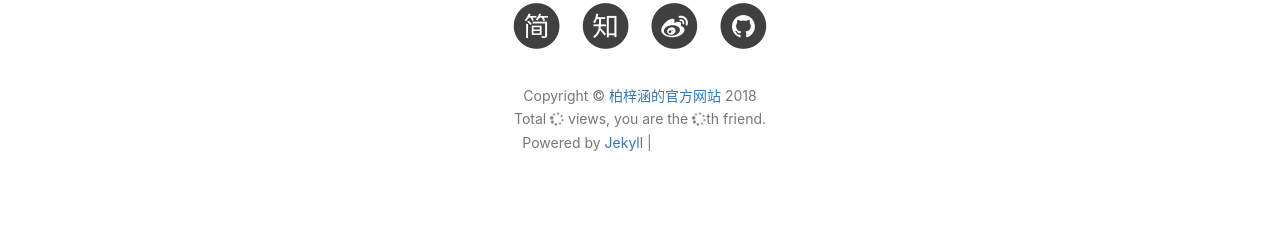
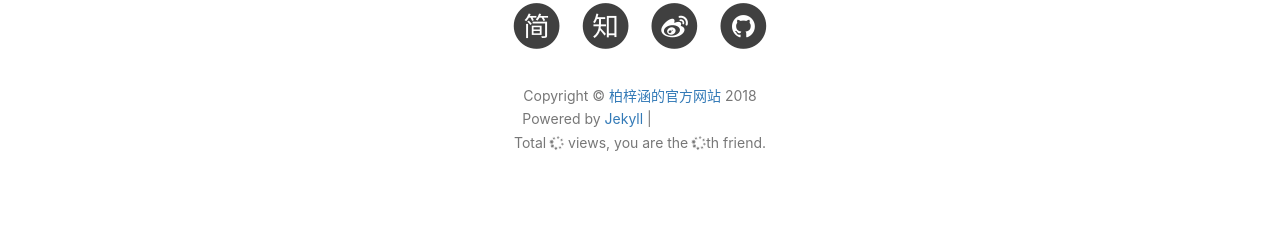
Before and after one commit to BerBai/blog-old, a Jekyll site: the page built from index.html, in a window 1280 px wide. Shown: the part 1758-2002 px from the top of the page. Built offline with Jekyll 4.4.1, drawn with Linux system fonts in a browser that asks for light colours; nearby versions of some CDN libraries; the list of posts is cut into pages by our own code; comment, search, counter and statistics services are not loaded; grey boxes are pictures that could not be loaded.

Commit message:
add Access statistics

```diff
--- a/_includes/footer.html
+++ b/_includes/footer.html
@@ -104,8 +104,7 @@
                 </ul>
                 <p class="copyright text-muted">
                     Copyright &copy; <a href="https://github.com/smartbber/">{{ site.title }}</a> {{ site.time | date: '%Y' }}
-                    <br>
-                    Total <span id="busuanzi_value_site_pv"><i class="fa fa-spinner fa-spin"></i></span> views, you are the <span id="busuanzi_value_site_uv"><i class="fa fa-spinner fa-spin"></i></span>th friend.
+
                     <br>
                     <!--if target to Github, set href="{{site.github_repo}}"-->
                     Powered by <a href="https://jekyllrb.com/">Jekyll</a> |
@@ -114,6 +113,8 @@
                         frameborder="0" scrolling="0" width="100px" height="20px"
                         src="https://ghbtns.com/github-btn.html?user={{ site.github_username }}&repo={{ site.github_username }}.github.io&type=star&count=true" >
                     </iframe>
+                    <br>
+                    Total <span id="busuanzi_value_site_pv"><i class="fa fa-spinner fa-spin"></i></span> views, you are the <span id="busuanzi_value_site_uv"><i class="fa fa-spinner fa-spin"></i></span>th friend.
                 </p>
             </div>
         </div>
```
